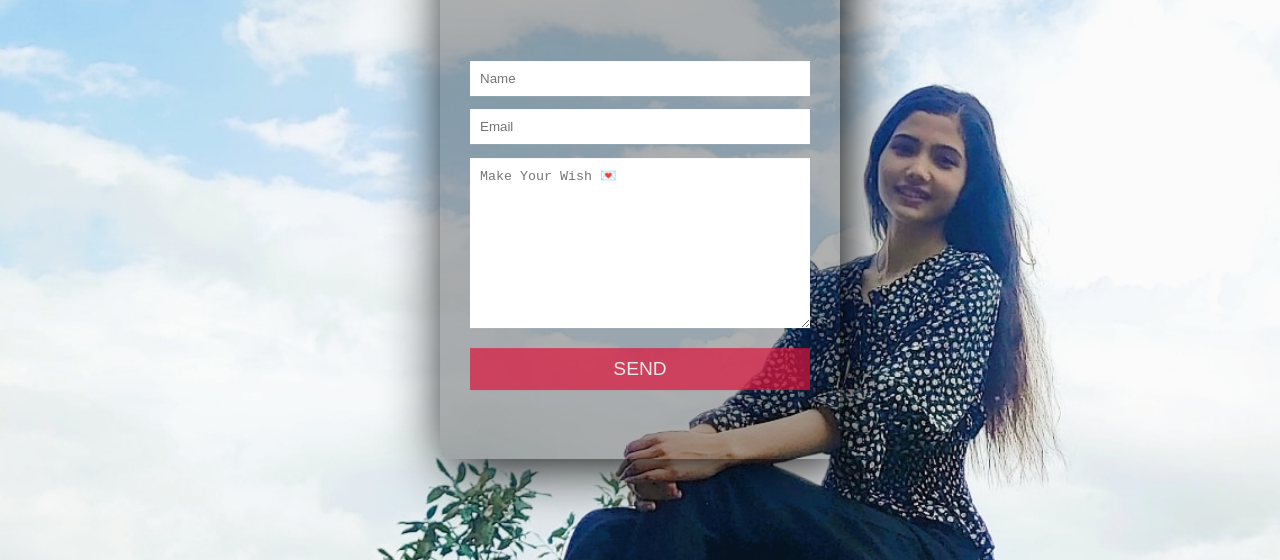
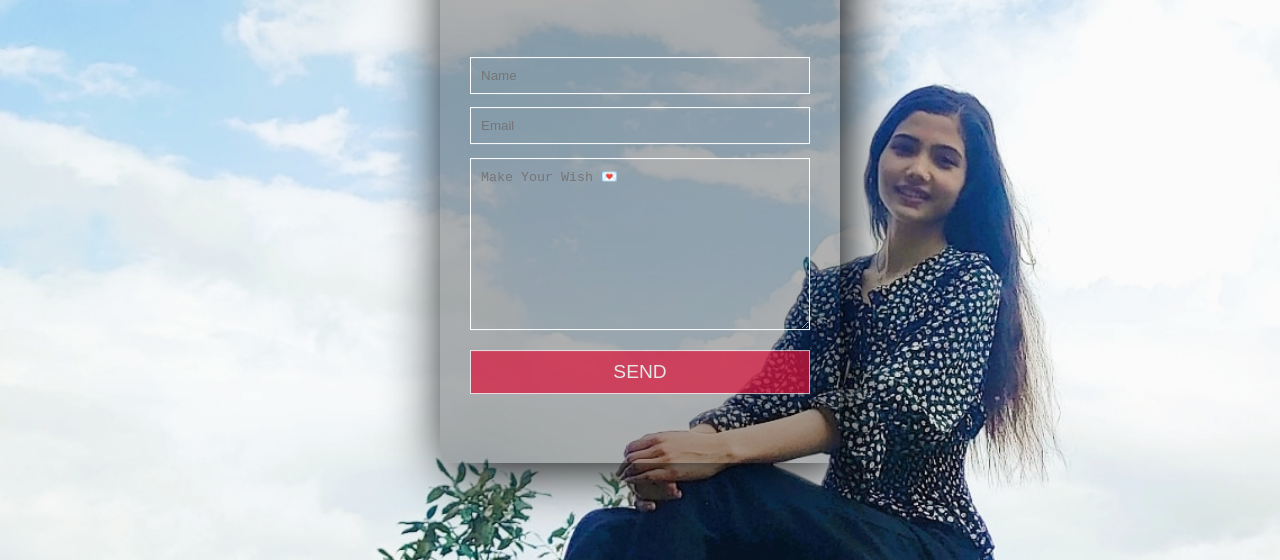
Before and after one commit to UtsavKc8084/dream, a plain HTML site: page index.html in a window 1280 px wide. Shown: the part 240-800 px from the top of the page. Drawn offline with Linux system fonts and the light colour scheme.

Commit message:
Update style.css

```diff
--- a/style.css
+++ b/style.css
@@ -37,18 +37,22 @@ h1 {
   display: block;
   padding: 10px;
   color: #222;
-  border: none;
+  border: 1px solid #fff;
+  outline: none;
   outline: none;
   margin: 1em 0;
+  background: transparent;
 }
 .control textarea {
   width: 100%;
   display: block;
   padding: 10px;
   color: #222;
-  border: none;
+  border: 1px solid #fff;
+
   outline: none;
   margin: 1em 0;
+  background: transparent;
 }
 .control input[type="submit"] {
   background-color: crimson;
```
